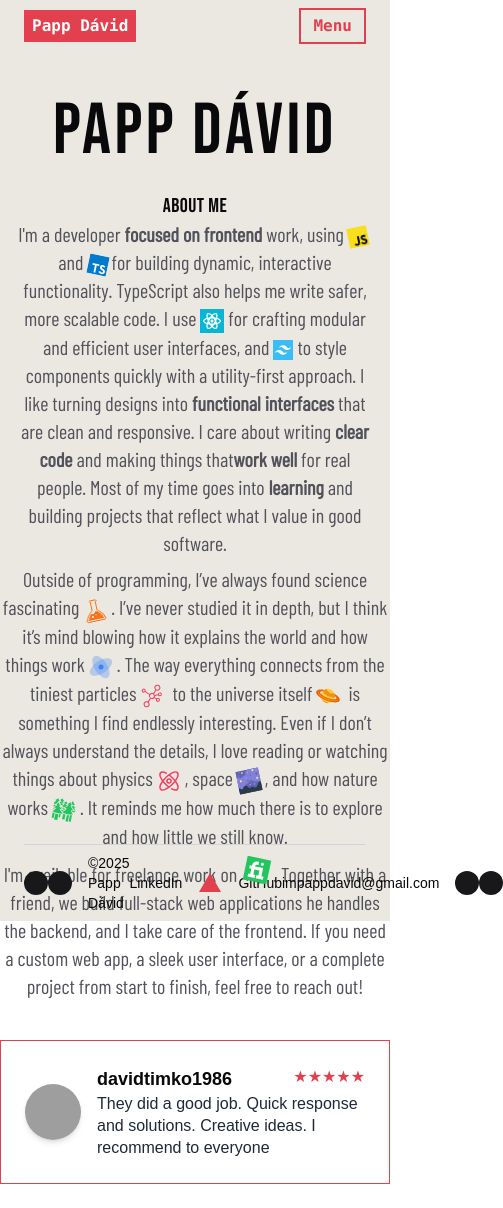
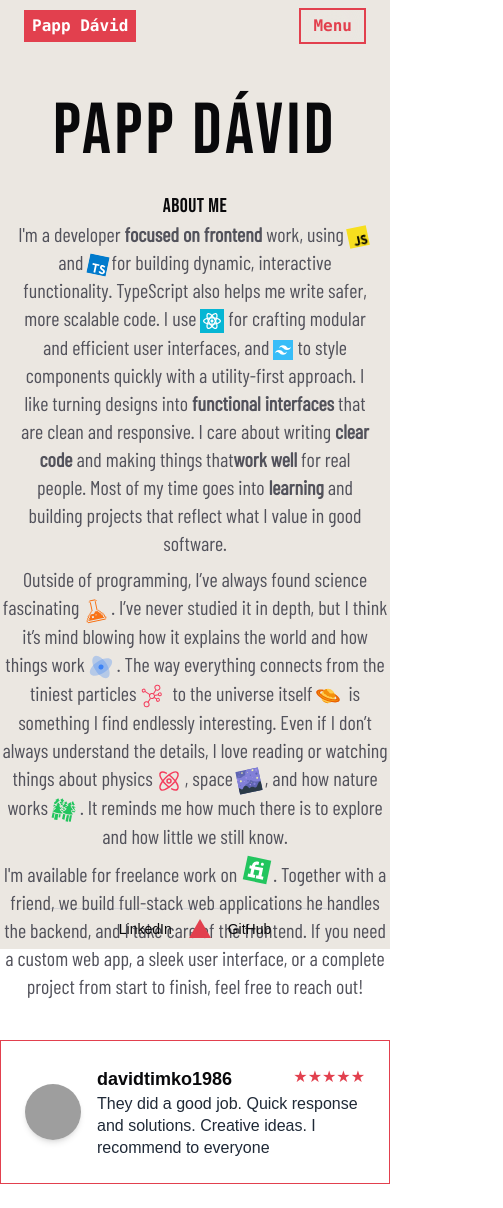
Before and after one commit to impappdavid/portfolio, a Next.js app: page / in a window 390 px wide. Shown: the whole page, 503 px wide, since content can reach past the window. Built offline with nearby package versions, Linux system fonts and the light colour scheme; grey boxes are pictures that could not be loaded; a web font is replaced by a local one.

Commit message:
Updating responsiveness

```diff
--- a/src/components/my-components/footer.tsx
+++ b/src/components/my-components/footer.tsx
@@ -8,9 +8,9 @@ const kodemonoFont = Kode_Mono({
 function Footer() {
     return (
         <>
-            <div className="px-6 bg-[#ebe7e1]">
-                <div className="border-t border-zinc-300 py-2 flex justify-between">
-                    <div className="flex gap-4 items-center w-56">
+            <div className="px-6 bg-[#ebe7e1] pt-16 sm:pt-0">
+                <div className="border-t border-zinc-300 py-2 flex justify-center sm:justify-between">
+                    <div className="hidden sm:flex gap-4 items-center w-56">
                         <div className="flex">
                             <svg xmlns="http://www.w3.org/2000/svg" width="24" height="24" viewBox="0 0 16 16" className="fill-zinc-900">
                                 <circle cx="8" cy="8" r="8" />
@@ -29,7 +29,7 @@ function Footer() {
                         <div className={`${kodemonoFont.className} text-sm hover:underline cursor-pointer`}>GitHub</div>
                     </div>
 
-                    <div className="flex gap-4 items-center w-56">
+                    <div className="hidden sm:flex gap-4 items-center w-56">
                         <div className={`${kodemonoFont.className} text-sm`}>impappdavid@gmail.com</div>
                         <div className="flex">
                             <svg xmlns="http://www.w3.org/2000/svg" width="24" height="24" viewBox="0 0 16 16" className="fill-zinc-900">
--- a/src/components/my-components/navbar.tsx
+++ b/src/components/my-components/navbar.tsx
@@ -15,15 +15,15 @@ function Navbar() {
                         <div className=" bg-[#e2404e] w-fit text-white px-2 py-1 font-mono font-semibold cursor-pointer transition-all duration-300 flex items-center">Papp Dávid</div>
                     </div>
                     <div className="hidden sm:flex gap-4 justify-center ">
-                        <a href="" className=" hover:underline cursor-pointer ">About</a>
-                        <a href="" className=" hover:underline cursor-pointer">Work</a>
-                        <a href="" className=" hover:underline cursor-pointer">Project</a>
+                        <a href="../" className=" hover:underline cursor-pointer ">About</a>
+                        <a href="./work" className=" hover:underline cursor-pointer">Work</a>
+                        <a href="./project" className=" hover:underline cursor-pointer">Project</a>
                     </div>
                     <div className="w-36 hidden sm:flex justify-end">
                         <div className="w-fit border-2 border-[#e2404e] font-mono text-[#e2404e] hover:bg-[#e2404e] hover:text-white px-3 py-1 font-semibold cursor-pointer transition-all duration-300">Contact</div>
                     </div>
                     <div className="w-36 flex sm:hidden justify-end">
-                        <div className="w-fit border-2 border-[#e2404e] font-mono text-[#e2404e] hover:bg-[#e2404e] hover:text-white px-3 py-1 font-semibold cursor-pointer transition-all duration-300">Menu</div>
+                        <div className="w-fit border-2 border-[#e2404e] font-mono text-[#e2404e] hover:bg-[#e2404e] hover:text-white px-3 py-1 font-semibold cursor-pointer backdrop-blur-2xl transition-all duration-300">Menu</div>
                     </div>
                 </div>
             </div>
```
